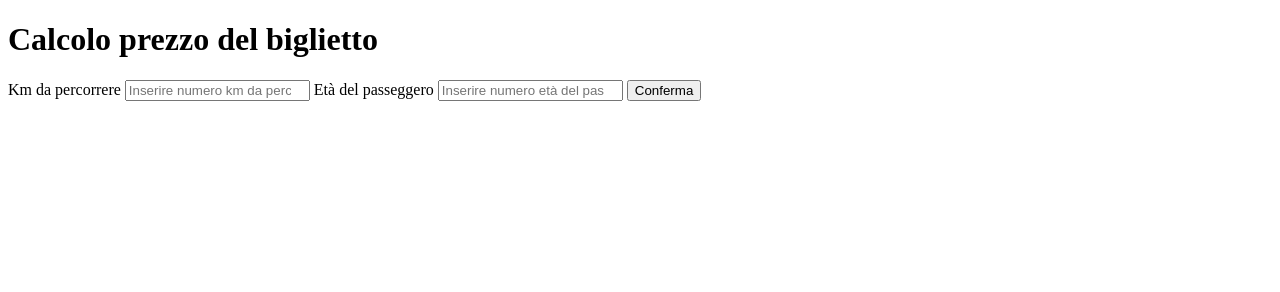
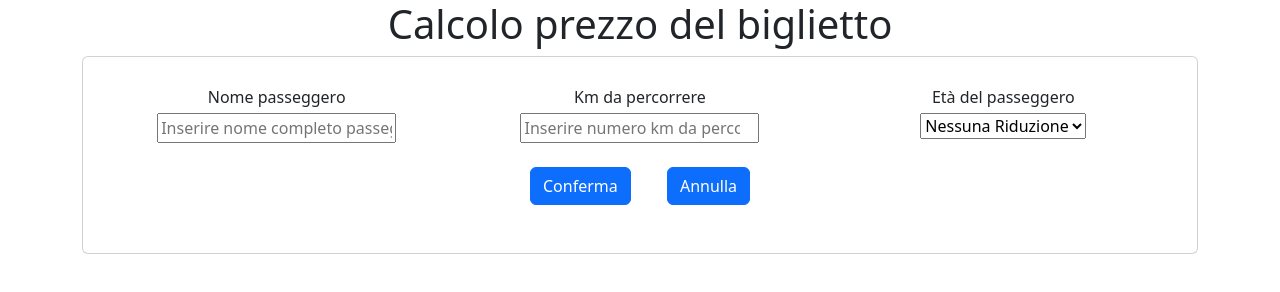
Before and after one commit to marcotristani/js-biglietto-treno-form, a plain HTML site: page index.html in a window 1280 px wide. Drawn offline with nearby package versions, Linux system fonts and the light colour scheme.

Commit message:
flat:prima parte loyout

```diff
--- a/index.html
+++ b/index.html
@@ -3,26 +3,80 @@
   <head>
     <meta charset="UTF-8" />
     <meta name="viewport" content="width=device-width, initial-scale=1.0" />
+
+    <link
+      href="https://cdn.jsdelivr.net/npm/bootstrap@5.3.8/dist/css/bootstrap.min.css"
+      rel="stylesheet"
+      integrity="sha384-sRIl4kxILFvY47J16cr9ZwB07vP4J8+LH7qKQnuqkuIAvNWLzeN8tE5YBujZqJLB"
+      crossorigin="anonymous"
+    />
     <title>Biglietto del Treno</title>
   </head>
   <body>
     <main>
+      <div class="container text-center">
+        <div class="row align-items-start">
+          <div class="col">
             <h1>Calcolo prezzo del biglietto</h1>
+            <div class="card text-center mb-3">
+              <div class="card-body p-4">
                 <form action="#">
+                  <div class="row align-items-start">
+
+                    <div class="col">
+                      <div class="lh-lg">
+                        <label for="eta">Nome passeggero</label>
+                      </div>
+                      <input
+                        id="name"
+                        type="text"
+                        placeholder="Inserire nome completo passeggero"
+                        required
+                      />
+                    </div>
+                    <div class="col">
+                      <div class="lh-lg">
                         <label for="km">Km da percorrere</label>
+                      </div>
                       <input
                         id="km"
                         type="number"
                         placeholder="Inserire numero km da percorrere"
+                        required
                       />
+                    </div>
+
+                    <div class="col">
+                      <div class="lh-lg">
                         <label for="eta">Età del passeggero</label>
-        <input
-          id="eta"
-          type="number"
-          placeholder="Inserire numero età del passeggero"
-        />
-        <button id="confirm">Conferma</button>
+                      </div>
+                      <select name="fascia-eta" id="eta">
+                        <option value="undefined">Nessuna Riduzione</option>
+                        <option value="minorenne">Minorenne</option>
+                        <option value="over65">Over 65</option>
+                      </select>
+                    </div>
+
+                  </div>
+
+                <div class="row align-items-start">
+                    <div class="col p-4">
+                       <button id="confirm" class="btn btn-primary mx-3">
+                         Conferma
+                        </button>
+                        <a href="#" class="btn btn-primary mx-3">Annulla</a>
+                    </div>
+
+                    </div>
                 </form>
+              </div>
+            </div>
+          </div>
+        </div>
+        <div class="row align-items-start d-none">
+          <div class="col">One of three columns</div>
+        </div>
+      </div>
     </main>
 
     <!-- collegamento javascript -->
--- a/js/script.js
+++ b/js/script.js
@@ -1,9 +1,10 @@
 //FASE DI PREPARAZIONE
 //prendere collegamenti input dall'html
-const km = document.getElementById('km');
-const eta = document.getElementById('eta');
+const km = document.getElementById("km");
+const eta = document.getElementById("eta");
+const name = document.getElementById("name");
 //prendere  collegamento bottone dall'html
-const btnConfirm = document.getElementById('confirm');
+const btnConfirm = document.getElementById("confirm");
 
 //prendo collegamento form
 const form = document.querySelector("form");
@@ -11,33 +12,32 @@ const form = document.querySelector("form");
 //FASE DI ELABORAZIONE
 
 //prendere di dati da input quando viene schiacciato bottone altrimenti al momento del caricamento della pagina i valori degli input saranno vuoti
-form.addEventListener("submit", (event) =>{
+form.addEventListener("submit", (event) => {
   //Blocco il form dal ricaricare la pagina quando schiaccio il bottone, quindi blocco la sua proprietà di default
   event.preventDefault();
 
-
-    const kmUser = parseFloat(km.value) ;//Prendere da input pagina numero chilometri da percorrere
-    const etaUser = parseInt(eta.value);//prendere da input pagina età passeggero
-    console.log( 'km:',kmUser,'età:', etaUser)//verifica acquisizione dati
+  const kmUser = parseFloat(km.value); //Prendere da input pagina numero chilometri da percorrere
+  const etaUser = eta.value; //prendere da input pagina età passeggero
+  const nameUser = name.value;
+  console.log('nome passeggero:',nameUser, "km:", kmUser, "fascia d'età:", etaUser); //verifica acquisizione dati
 
   // calcolare il prezzo del biglietto = numero kilometri * 0,21 euro
   const price = kmUser * 0.21;
-    let reduction = 0 ;
+  let reduction = 0;
   let discount = "";
-7
+  7;
   //calcolare sconto
-    if ( etaUser < 18){
+  if (etaUser === "minorenne") {
     reduction = price * 0.2;
     discount = "Sconto 20%";
-    }else if( etaUser >= 65) {
+  } else if (etaUser === "over65") {
     reduction = price * 0.4;
     discount = "Sconto 40%";
   }
 
   //calcolo prezzo finale
-    const finalPrice = (price - reduction).toFixed(2);// con to fixed produco una stringa con 2 decimali
+  const finalPrice = (price - reduction).toFixed(2); // con to fixed produco una stringa con 2 decimali
 
   //FASE DI OUTPUT
-    console.log( 'prezzo finale:',finalPrice, discount);
-}
-)
+  console.log("prezzo finale:", finalPrice, discount);
+});
```
Lines whose indentation alone changed are shown as unchanged.
